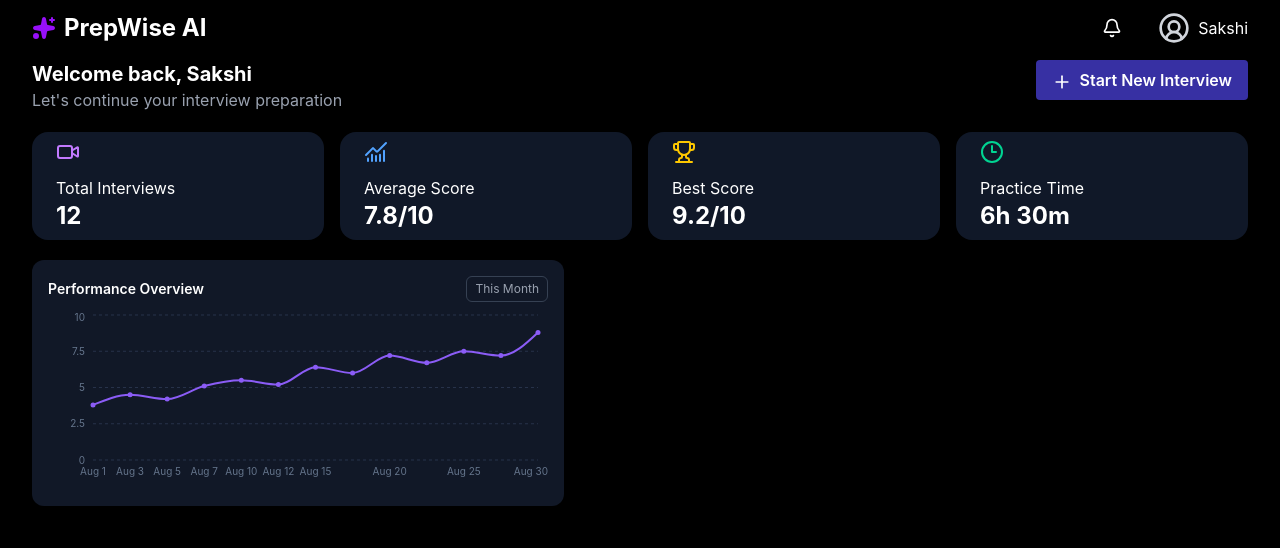
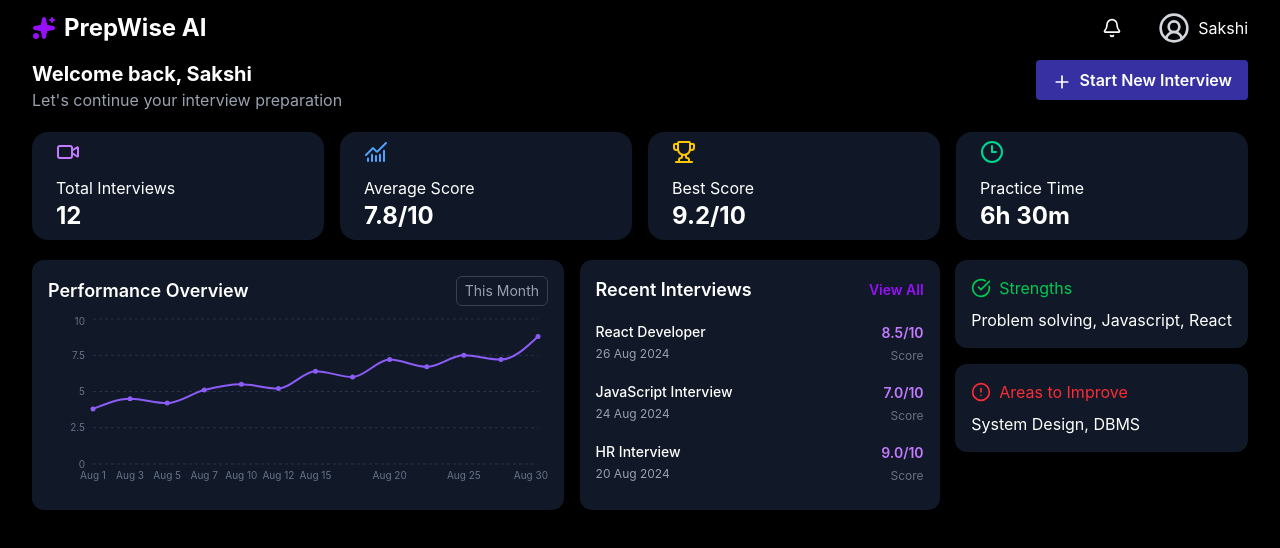
Before and after one commit to Sakshikirola/PrepWise-AI, a React (Vite) app: page /dashboard in a window 1280 px wide. Shown: the top 548 px of the page. Built offline with nearby package versions, Linux system fonts and the light colour scheme.

Commit message:
Added history

```diff
--- a/src/pages/Dashboard.jsx
+++ b/src/pages/Dashboard.jsx
@@ -1,5 +1,5 @@
 import React from 'react'
-import {Sparkles ,Plus, Menu, X, Bell, CircleUserRound } from "lucide-react";
+import {Sparkles ,Plus, Menu, X, Bell, CircleUserRound, CheckCircle, CircleAlert } from "lucide-react";
 import { dashboardStats, performanceData, recentInterviews } from "./DashboardData";
 import {LineChart, Line, XAxis, YAxis, CartesianGrid,Tooltip,} from "recharts";
 
@@ -53,8 +53,8 @@ export const Dashboard = () => {
        {/* graph */}
        <div className="bg-[#111827] rounded-xl p-4">
         <div className="flex justify-between items-center mb-2">
-         <h2 className="text-white text-sm font-semibold">Performance Overview</h2>
-         <button className="text-xs text-gray-400 border border-gray-700 rounded-md px-2 py-1">
+         <h2 className="text-white text-lg font-semibold">Performance Overview</h2>
+         <button className="text-sm text-gray-400 border border-gray-700 rounded-md px-2 py-1">
           This Month
          </button>
        </div>
@@ -78,18 +78,48 @@ export const Dashboard = () => {
        </LineChart>
       </div>
 
-       {/* history */}
-       <div>
-        {recentInterviews.map((interview) => (
-         <div key={interview.title}>
-          <h3>{interview.title}</h3>
-          <p>{interview.date}</p>
-          <span>{interview.score}</span>
-         </div>
-        ))}
+      {/* history */}
+      <div className='text-white bg-[#111827] rounded-xl p-4 w-90'>
+       <div className='flex justify-between items-center mb-4'>
+        <h1 className="text-white text-lg font-semibold">Recent Interviews</h1>
+        <p className='text-sm font-semibold text-purple-600 cursor-pointer'>View All</p>
+       </div>
+       <div className='space-y-4'>
+       {recentInterviews.map((interview) => (
+       <div className='flex justify-between items-center' key={interview.title}>
+        <div>
+          <h3 className='text-sm font-medium'>{interview.title}</h3>
+          <p className='text-gray-400 text-xs mt-1'>{interview.date}</p>
+        </div>
+        <div className='text-right'>
+          <span className='text-purple-400 font-semibold text-sm'>{interview.score}</span>
+          <p className='text-gray-500 text-xs mt-1'>Score</p>
+        </div>
+       </div>
+       ))}
        </div>
       </div>
 
+      {/* short result */}
+       <div className='flex flex-col gap-4'>
+        <div className='text-white bg-[#111827] rounded-xl p-4'>
+        <div className='flex items-center gap-2 mb-2'>
+         <CheckCircle className='w-5 h-5 text-green-500' />
+         <h1 className='text-green-500'>Strengths</h1>
+        </div>
+        <p>Problem solving, Javascript, React</p>
+        </div>
+
+        <div className='text-white bg-[#111827] rounded-xl p-4'>
+        <div className='flex items-center gap-2 mb-2'>
+         <CircleAlert className='w-5 h-5 text-red-500' />
+         <h1 className='text-red-500'>Areas to Improve</h1>
+        </div>
+        <p>System Design, DBMS</p>
+        </div>
+       </div>
+
+      </div>
     </div>
   )
 }
```
